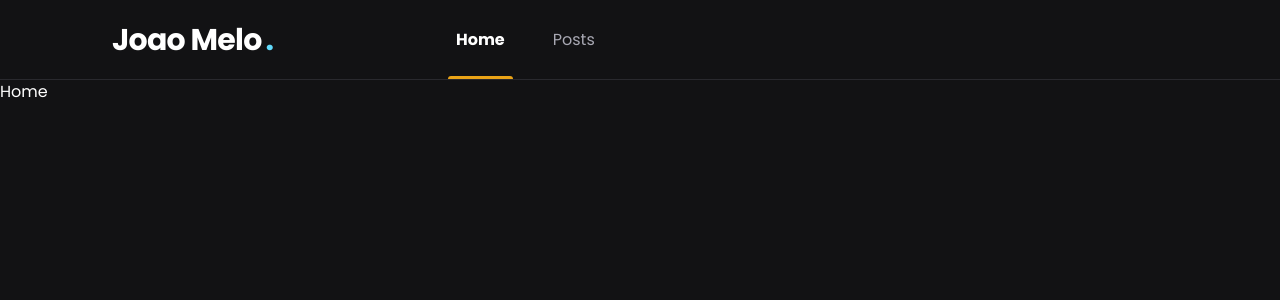
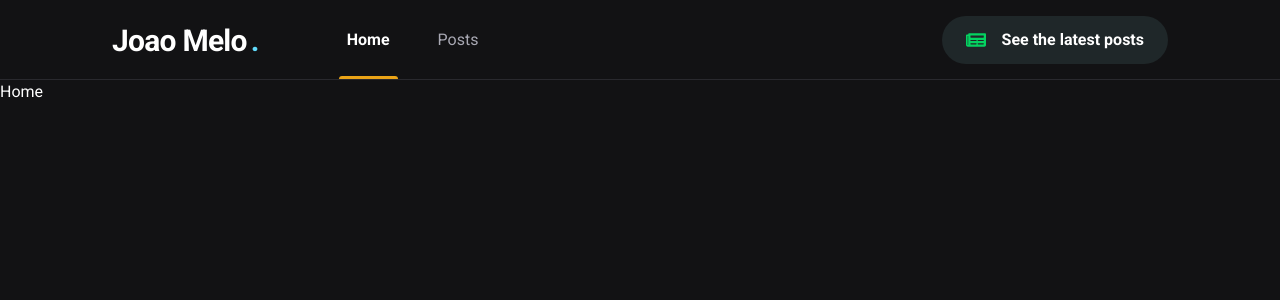
Before and after one commit to joaopcm/website, a Next.js app: page / in a window 1280 px wide. Shown: the top 300 px of the page. Built offline with nearby package versions, Linux system fonts and the light colour scheme.

Commit message:
feat: add CallButton component

```diff
--- a/package.json
+++ b/package.json
@@ -16,6 +16,7 @@
     "next": "10.2.0",
     "react": "17.0.2",
     "react-dom": "^17.0.2",
+    "react-icons": "^4.2.0",
     "sass": "^1.32.13"
   },
   "devDependencies": {
--- /dev/null
+++ b/src/components/CallButton.tsx
@@ -0,0 +1,35 @@
+import { Button, Icon } from "@chakra-ui/react";
+import { useRouter } from "next/router";
+import { FaNewspaper } from "react-icons/fa";
+
+export function CallButton() {
+  const router = useRouter();
+
+  function handleClick() {
+    router.push("/posts");
+  }
+
+  return (
+    <Button
+      type="button"
+      h="3rem"
+      borderRadius="3rem"
+      bg="gray.850"
+      border="0"
+      px="1.5rem"
+      display="flex"
+      align="center"
+      justify="center"
+      color="white"
+      fontWeight="bold"
+      transition="filter 0.2s"
+      _hover={{
+        filter: "brightness(0.8)",
+      }}
+      onClick={handleClick}
+    >
+      <Icon as={FaNewspaper} color="#04d361" w="20px" h="20px" mr="1rem" />
+      See the latest posts
+    </Button>
+  );
+}
--- a/src/components/Header/index.tsx
+++ b/src/components/Header/index.tsx
@@ -1,11 +1,12 @@
 import { Box, Text, Link } from "@chakra-ui/react";
+import { CallButton } from "../CallButton";
 import styles from "./styles.module.scss";
 
 export function Header() {
   return (
     <header className={styles.headerContainer}>
       <Box className={styles.headerContent}>
-        <Text fontSize="3xl" fontWeight="bold" letterSpacing="tight" w="64">
+        <Text fontSize="3xl" fontWeight="bold" letterSpacing="tight">
           Joao Melo
           <Text color="cyan.500" as="span" ml="1">
             .
@@ -31,6 +32,8 @@ export function Header() {
             Posts
           </Link>
         </nav>
+
+        <CallButton />
       </Box>
     </header>
   );
--- a/src/components/Header/styles.module.scss
+++ b/src/components/Header/styles.module.scss
@@ -49,4 +49,8 @@
       }
     }
   }
+
+  button {
+    margin-left: auto;
+  }
 }
--- a/src/pages/_document.tsx
+++ b/src/pages/_document.tsx
@@ -7,7 +7,7 @@ export default class MyDocument extends Document {
         <Head>
           <link rel="preconnect" href="https://fonts.gstatic.com" />
           <link
-            href="https://fonts.googleapis.com/css2?family=Poppins:wght@400;500;700&display=swap"
+            href="https://fonts.googleapis.com/css2?family=Roboto:wght@400;700;900&display=swap"
             rel="stylesheet"
           />
         </Head>
--- a/src/styles/theme.ts
+++ b/src/styles/theme.ts
@@ -4,6 +4,7 @@ export const theme = extendTheme({
   colors: {
     gray: {
       "900": "#121214",
+      "850": "#1f2729",
       "800": "#29292e",
       "300": "#a8a8b3",
       "100": "#e1e1e6",
@@ -17,8 +18,8 @@ export const theme = extendTheme({
     },
   },
   fonts: {
-    heading: "Poppins",
-    body: "Poppins",
+    heading: "Roboto",
+    body: "Roboto",
   },
   styles: {
     global: {
```
Also changed, not shown: 1 other file (tests, documents, lock files or other folders).
